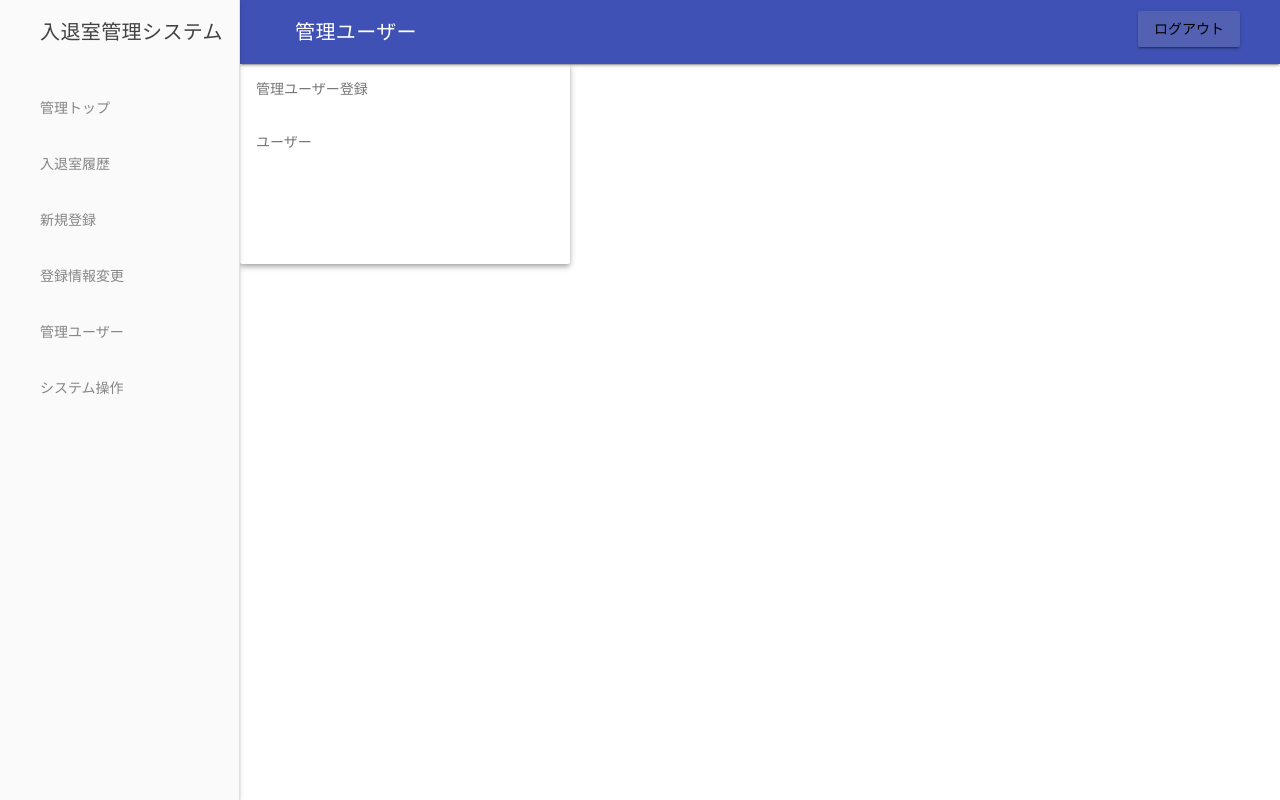
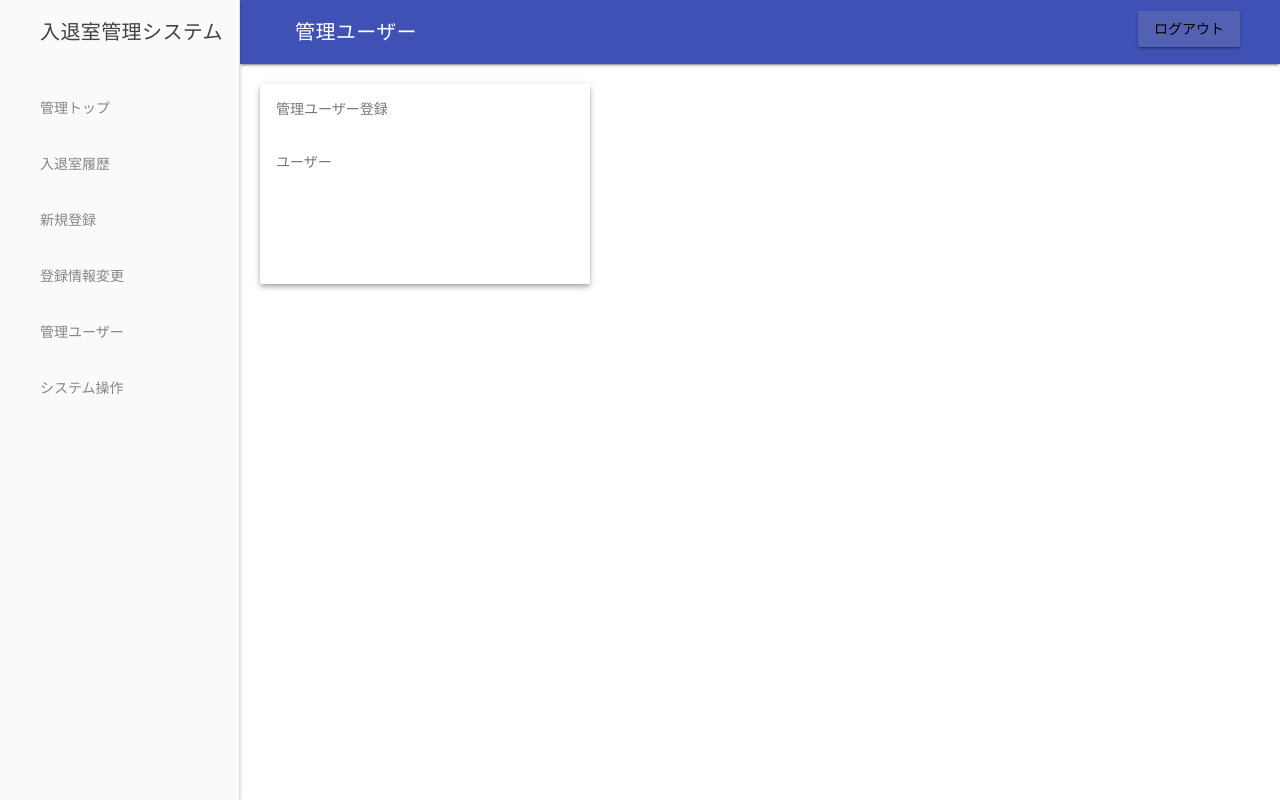
Before and after one commit to job3-14/EEmgmt, a PHP site: page /adminuser/adminuser.php in a window 1280 px wide. Run offline with PHP 8.4, Linux system fonts and the light colour scheme; the visitor is signed in with stand-in values (Sample User, id 1).

Commit message:
カードクラスを追加

```diff
--- a/Docker/x64/apache2/www/adminuser/adminuser.php
+++ b/Docker/x64/apache2/www/adminuser/adminuser.php
@@ -53,7 +53,7 @@ header('Location: /login.php');
 
 
 
-<div>
+<div class="c-card">
   <div class="mdl-card mdl-shadow--4dp">
   <div class="mdl-card__supporting-text">
     管理ユーザー登録
```
